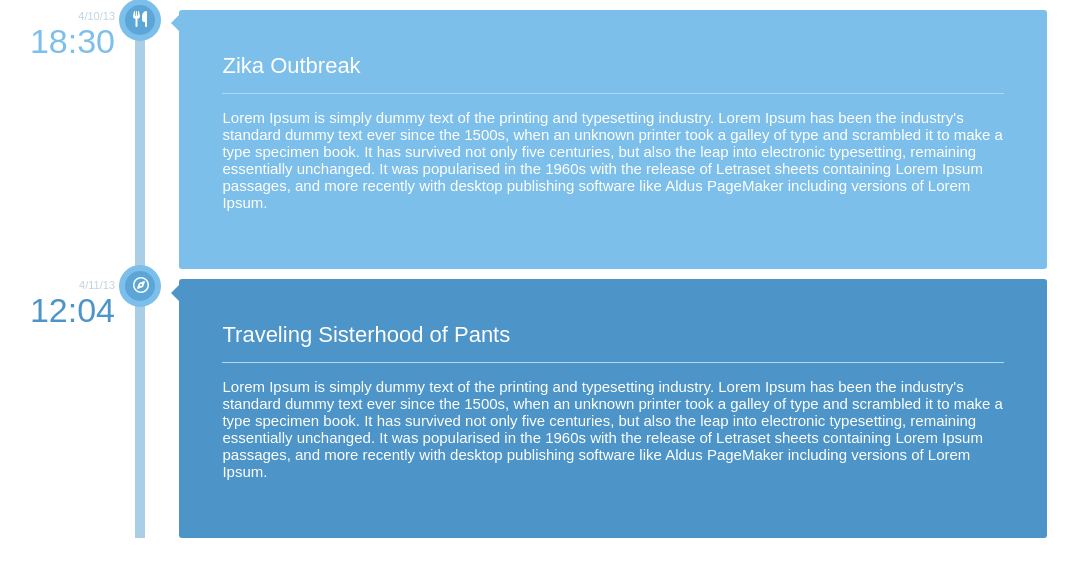
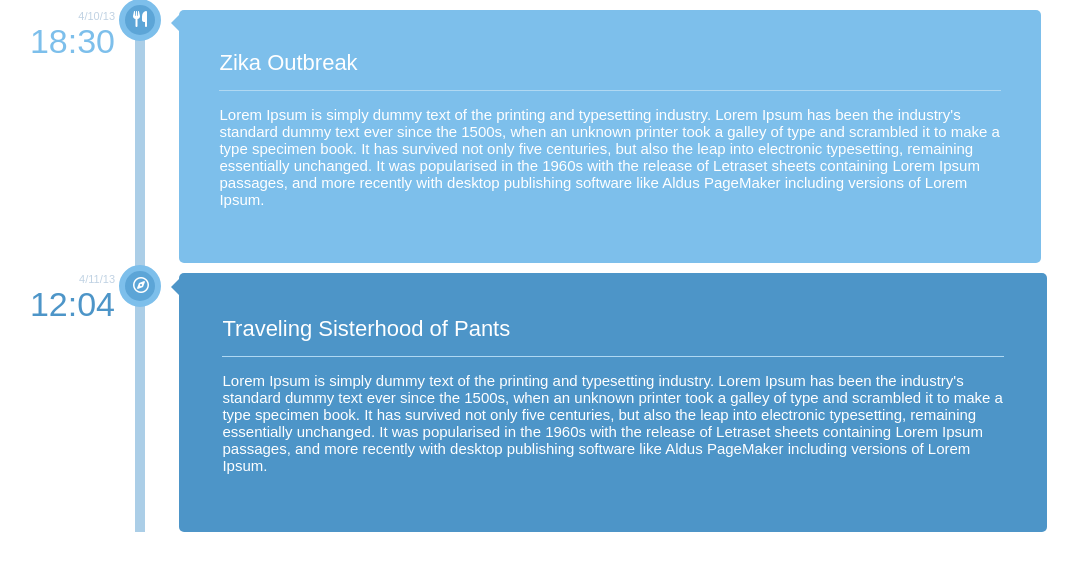
Before and after one commit to jchoi126/1.3-timeline-layout, a plain HTML site: page index.html in a window 1280 px wide. In both pictures the pointer is over the element 659 px from the left and 139 px from the top of the page. Shown: the whole page, without its empty margins (46-1124 px from the left). Drawn offline with Linux system fonts and the light colour scheme.

Commit message:
Update styles.css

```diff
--- a/styles.css
+++ b/styles.css
@@ -92,6 +92,10 @@
   background-color: #7DBFEB;
   border-radius: 3px;
   color: white;
+  border-radius: 5px;
+
+ /* HOVER OFF */
+  -webkit-transition: padding 2s;
 }
 
 .copymaster2{
@@ -105,6 +109,26 @@
   border-radius: 3px;
   color: white;
   position: relative;
+  border-radius: 5px;
+
+ /* HOVER OFF */
+  -webkit-transition: padding 2s;
+}
+
+.copymaster:hover {
+   padding: 40px;
+   border-radius: 5px;
+
+  /* HOVER ON */
+   -webkit-transition: border-radius 2s;
+}
+
+.copymaster2:hover {
+   padding: 40px;
+   border-radius: 5px;
+
+  /* HOVER ON */
+   -webkit-transition: border-radius 2s;
 }
 
 .copymaster:before{
```
